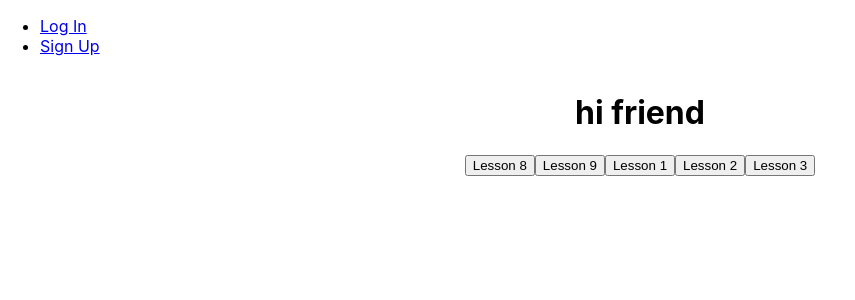
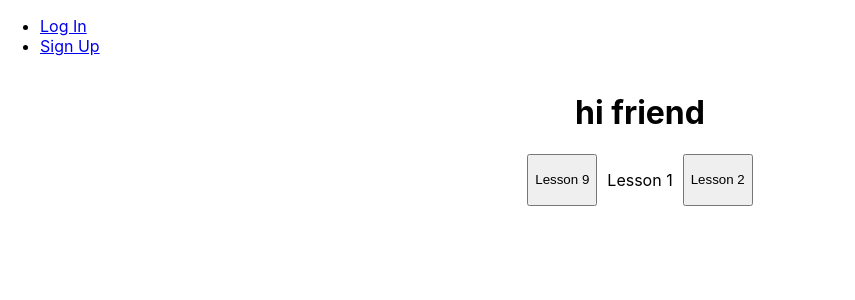
Before and after one commit to qingge-yu/hackathon-frontend, a React (Create React App) app: page / in a window 1280 px wide. Shown: the top 300 px of the page, without its empty margins (0-855 px from the left). Built offline with nearby package versions, Linux system fonts and the light colour scheme; no server answers.

Commit message:
base button setup for lesson carousel

```diff
--- a/src/pages/Carousel/Carousel.css
+++ b/src/pages/Carousel/Carousel.css
@@ -0,0 +1,4 @@
+.lessonCarouselBtn {
+  display: flex;
+  gap: 10px;
+}
--- a/src/pages/Carousel/Carousel.jsx
+++ b/src/pages/Carousel/Carousel.jsx
@@ -1,21 +1,32 @@
-import { useState } from "react";
+import './Carousel.css'
+import { useState} from "react";
 
 const Carousel = () => {
-  const [lessonPage, setLessonPage] = useState()
+  const [lessonPage, setLessonPage] = useState(1)
 
-  function handleCount() {
+  function handleCountMinus() {
+    if (lessonPage > 1) {
+      setLessonPage(lessonPage - 1)
+    } else {
+      setLessonPage(9)
+    }
+  }
 
+  function handleCountPlus() {
+    if (lessonPage < 9) {
+      setLessonPage(lessonPage + 1)
+    } else {
+      setLessonPage(1)
+    }
   }
+
+
   return (
-    <>
-      <div>
-        <button>Lesson 8</button>
-        <button>Lesson 9</button>
-        <button onClick={handleCount}>Lesson 1</button>
-        <button>Lesson 2</button>
-        <button>Lesson 3</button>
-      </div>
-    </>
+    <div className='lessonCarouselBtn'>
+        <button onClick={handleCountMinus}> Lesson {lessonPage === 1 ? 9 :(lessonPage - 1)} </button>
+        <p> Lesson {lessonPage}</p>
+        <button onClick={handleCountPlus}> Lesson {lessonPage === 9 ? 1 : lessonPage + 1} </button>
+    </div>
    );
 }
 
```
